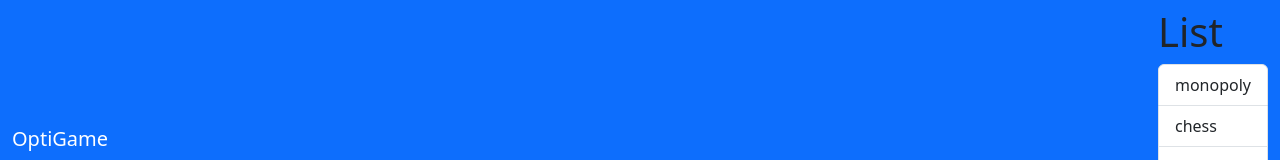
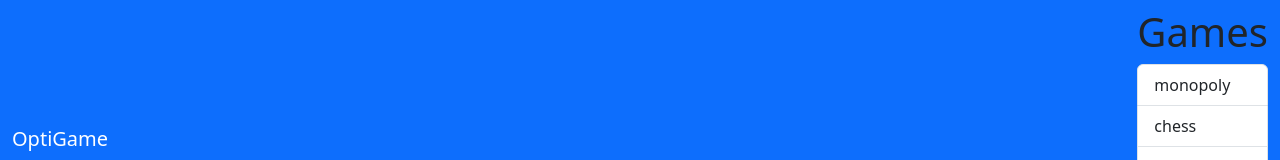
Before and after one commit to pinstripezebra/optigame_simple, a React (Vite) app in the folder optigame/: page / in a window 1280 px wide. Shown: the top 160 px of the page. Built offline with nearby package versions, Linux system fonts and the light colour scheme; no server answers.

Commit message:
listgroup dynamic

```diff
--- a/optigame/src/App.tsx
+++ b/optigame/src/App.tsx
@@ -16,10 +16,10 @@ const App = () => {
     reviews_count: number;
   }
 
+  //declaring constants
+  let items = ["monopoly", "chess", "poker", "uno", "scrabble"];
   const [games, setGames] = useState<Game[]>([]);
-
   const [filteredGames, setFilteredGames] = useState<Game[]>([]); // State for filtered data
-
   const [FormData, setFormData] = useState({
     id: '',
     description: '',
@@ -75,7 +75,7 @@ const App = () => {
             OptiGame
           </a>
           <div>
-            <ListGroup />
+            <ListGroup items = {items} heading = "Games"/>
           </div>
         </div>
       </nav>
--- a/optigame/src/components/ListGroup.tsx
+++ b/optigame/src/components/ListGroup.tsx
@@ -1,8 +1,12 @@
 import { Fragment, useState } from "react";
 
-function ListGroup() {
-  let items = ["monopoly", "chess", "poker", "uno", "scrabble"];
+// {items: [], heading: ""}
+interface Props {
+    items: string[];
+    heading: string;
 
+}
+function ListGroup({items, heading}: Props) {
   // Hook functional component
   const [selectedIndex, setSelectedIndex] = useState(-1);
 
@@ -10,7 +14,7 @@ function ListGroup() {
 
   return (
     <Fragment>
-      <h1> List</h1>
+      <h1>{heading}</h1>
       {items.length === 0 && <p> No items found</p>}
       <ul className="list-group">
         {items.map((item, index) => (
```
